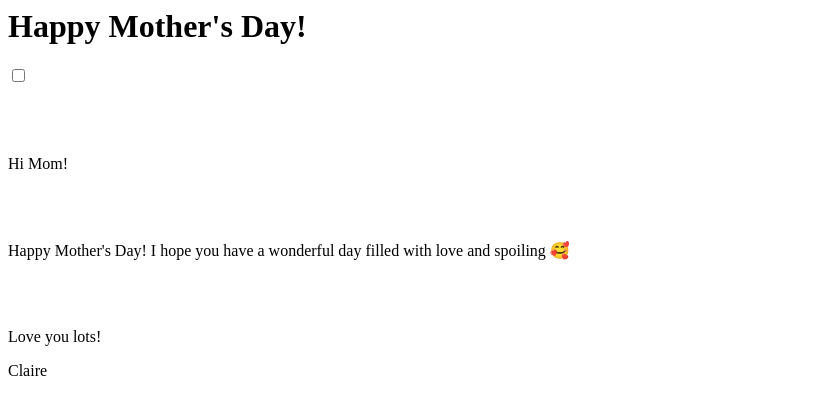
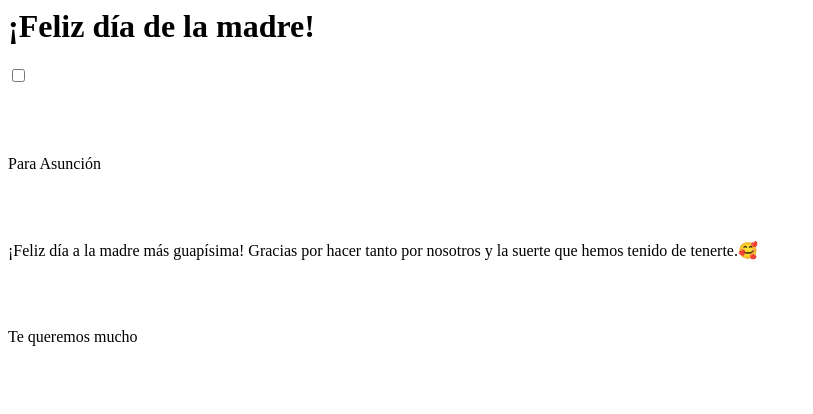
Before and after one commit to sanguino09/felicitacionMadre, a plain HTML site: page index.html in a window 1280 px wide. Shown: the whole page, without its empty margins (0-813 px from the left). Drawn offline with Linux system fonts and the light colour scheme.

Commit message:
Update index.html

```diff
--- a/index.html
+++ b/index.html
@@ -1,5 +1,5 @@
 <div id="wrap">
-		<h1>Happy Mother's Day!</h1>
+		<h1>¡Feliz día de la madre!</h1>
 		<input type="checkbox" id="checkbox" class="checkbox">
 		<div id="letter_wrap">
 			<label for="checkbox" class="handle" onclick></label>
@@ -12,14 +12,14 @@
         </br>
         </br>
         </br>
-				<p>Hi Mom!</p>
+				<p>Para Asunción</p>
 				</br>
         </br>
-				<p>Happy Mother's Day! I hope you have a wonderful day filled with love and spoiling 🥰</p>
+				<p>¡Feliz día a la madre más guapísima! Gracias por hacer tanto por nosotros y la suerte que hemos tenido de tenerte.🥰</p>
 				</br>
 				</br>
-				<p>Love you lots!</p>
-				<p>Claire</p>
+				<p>Te queremos mucho</p>
+				<p></p>
 			</div>
 			<div id="front"></div>
 		</div>
```
